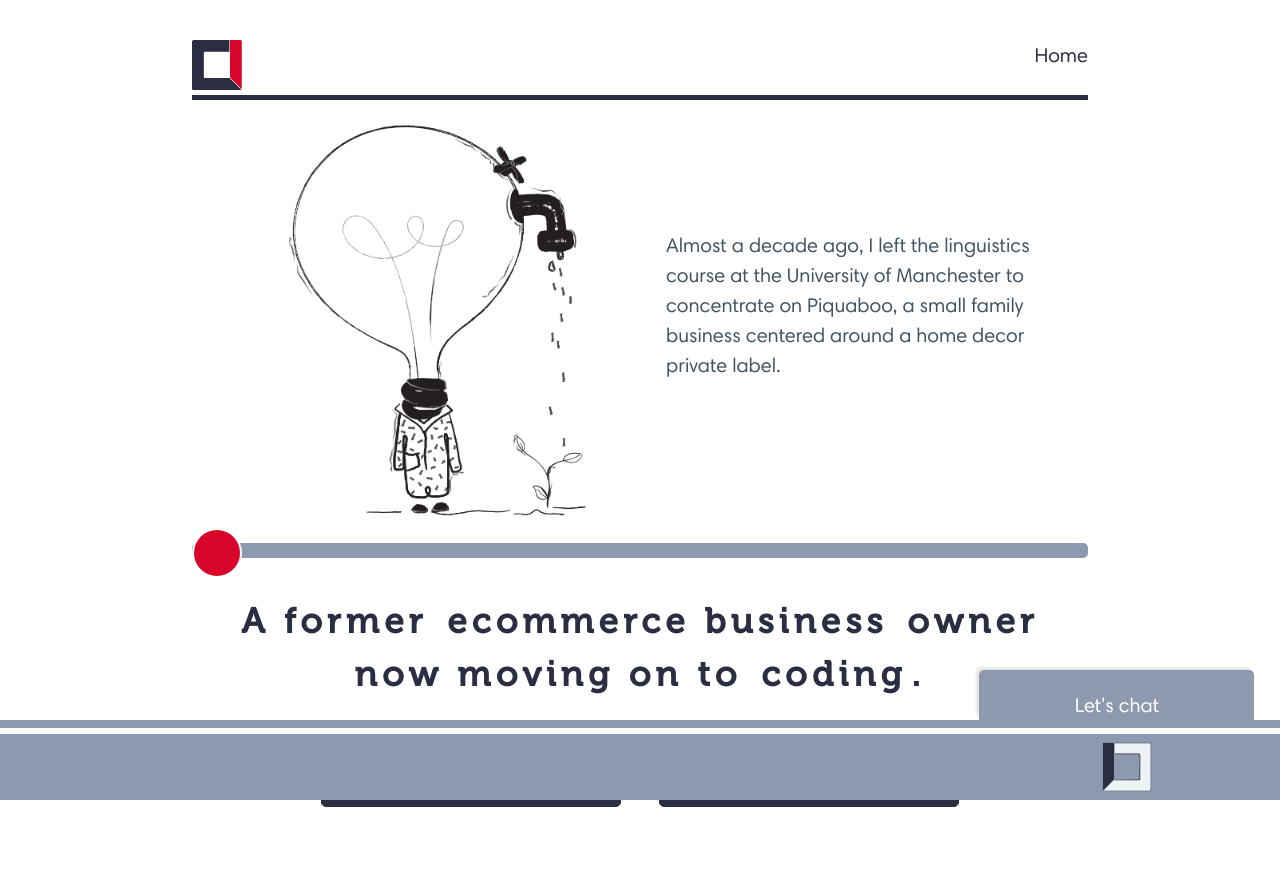
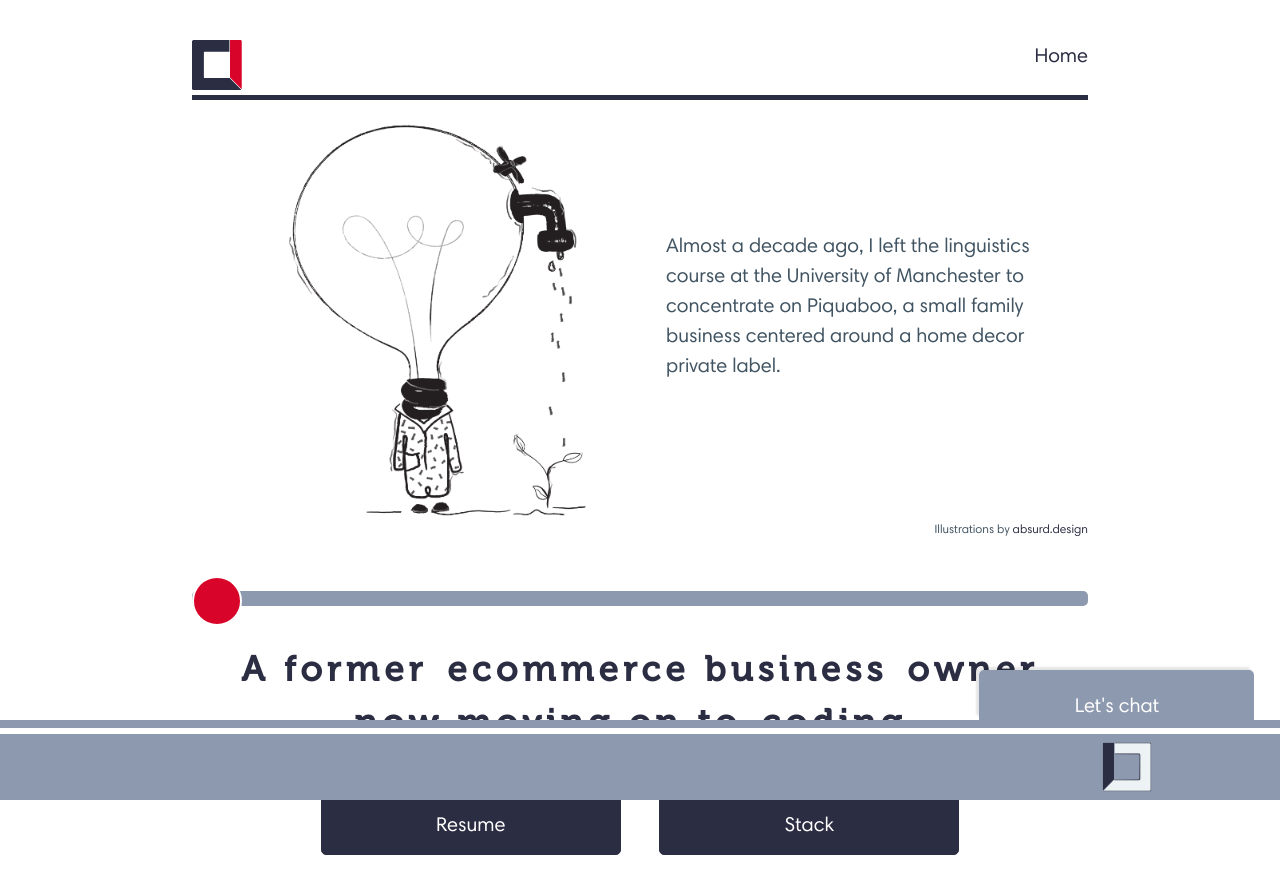
Before and after one commit to IonutInit/portfolio, a React (Vite) app in the folder client/: page /bio in a window 1280 px wide. Shown: the top 894 px of the page. Built offline with nearby package versions, Linux system fonts and the light colour scheme; what react-chatbot-kit would draw is missing.

Commit message:
made circle clickable

```diff
--- a/client/src/display/Bio.tsx
+++ b/client/src/display/Bio.tsx
@@ -21,6 +21,14 @@ const Bio = () => {
         {sliderStep >= 101 && sliderStep <= 200 && <Bio2 />}
         {sliderStep >= 201 && sliderStep <= 300 && <Bio3 />}
         {sliderStep >= 301 && sliderStep <= 400 && <Bio4 />}
+      </div>
+      <div className="bio-attribution">
+        <p>
+          Illustrations by{" "}
+          <a href="https://absurd.design/" target="_blank" rel="noreferrer">
+            absurd.design
+          </a>
+        </p>
       </div>
 
       <input
--- a/client/src/display/Home.tsx
+++ b/client/src/display/Home.tsx
@@ -14,7 +14,6 @@ import linkedIn from "../assets/images/linked_in.svg";
 import riddleFiddle from "../assets/images/riddle_fiddle.svg";
 import stack from "../assets/images/stack.svg";
 import ioBot from "../assets/images/io_bot.svg";
-import email from "../assets/images/email.svg";
 import artifices from "../assets/images/artifices.svg";
 
 const Home = () => {
@@ -29,7 +28,7 @@ const Home = () => {
   return (
     <div className="home-container">
       <div className="intro-container">
-        <Draggable nodeRef={nodeRef}>
+        {/* <Draggable nodeRef={nodeRef}> */}
           <div
             ref={nodeRef}
             className={`circle ${helloText === 0 ? "circle-animate" : ""}`}
@@ -38,7 +37,15 @@ const Home = () => {
             tabIndex={0}
             aria-label="Press me"
           />
-        </Draggable>
+          <div
+            ref={nodeRef}
+            className={`circle2 ${helloText === 0 ? "circle-animate" : ""}`}
+            role="button"
+            onClick={handleClick}
+            tabIndex={0}
+            aria-label="Press me"
+          />
+        {/* </Draggable> */}
 
         <Hello helloText={helloText} />
 
@@ -50,6 +57,7 @@ const Home = () => {
             buttonCount={1}
             button1="Coming Soon"
           />
+
           <PortfolioElement
             elementLogo={github}
             title="GitHub"
@@ -58,6 +66,7 @@ const Home = () => {
             button1="Visit"
             href1="https://github.com/IonutInit"
           />
+
           <PortfolioElement
             elementLogo={linkedIn}
             title="LinkedIn"
@@ -66,6 +75,7 @@ const Home = () => {
             button1="Visit"
             href1="https://www.linkedin.com/in/ionut-cojocaru-dev"
           />
+
           <PortfolioElement
             elementLogo={riddleFiddle}
             title="The Riddle Fiddle"
@@ -76,14 +86,16 @@ const Home = () => {
             button2="Visit"
             href2="https://riddles.artifices.xyz/"
           />
+
           <PortfolioElement
             elementLogo={stack}
             title="My Stack"
-            description="Find out more about my current stack."
+            description="Find out more about my current stack and documentation process."
             buttonCount={1}
             button1="Read More"
             href1="https://docs.cojocaru.co.uk"
           />
+
           <PortfolioElement
             elementLogo={ioBot}
             title="IObot"
@@ -92,15 +104,9 @@ const Home = () => {
             button1="Docs"
             href1="https://en.wikipedia.org/wiki/Main_Page"
           />
+
           <ContactElement />
-          {/* <PortfolioElement
-            elementLogo={email}
-            title="Get In Touch"
-            description="Press on the button below to emal me."
-            buttonCount={1}
-            button1="Email"
-            href1="mailto:ionutcojocaru@outlook.com"
-          /> */}
+
           <PortfolioElement
             elementLogo={artifices}
             title="Artifices"
--- a/client/src/styles/Bio.css
+++ b/client/src/styles/Bio.css
@@ -124,6 +124,17 @@ input[type='range']::-moz-range-track {
 }
 
 
+.bio-attribution {
+    width: 70%;
+    display: flex;
+    flex-direction: column;
+    align-items: flex-end;
+}
+
+.bio-attribution p {
+    font-size: 12px;
+}
+
 
 @media (prefers-color-scheme: dark) {
     img {
@@ -147,4 +158,8 @@ input[type='range']::-moz-range-track {
         .bio-highlight {
         background-color: var(--secondary-dark);
         }
+        .bio-attribution p a {
+            color:var(--light-grey);
+        }
+
 }
--- a/client/src/styles/circle.css
+++ b/client/src/styles/circle.css
@@ -9,6 +9,20 @@
     left: 2.5vw;
     top: 17vh;
     z-index: -1;
+  }
+
+  .circle2 {
+    --dimensions: 35vw;
+    width: var(--dimensions);
+    height: var(--dimensions);
+    background-color: var(--secondary);
+    box-shadow: -5px 5px 10px var(--tertiary);
+    border-radius: 90% !important;
+    position: absolute;
+    left: 2.5vw;
+    top: 17vh;
+    opacity: 0;
+    /* z-index: -1;    */
   }
 
 .circle:hover {
```
